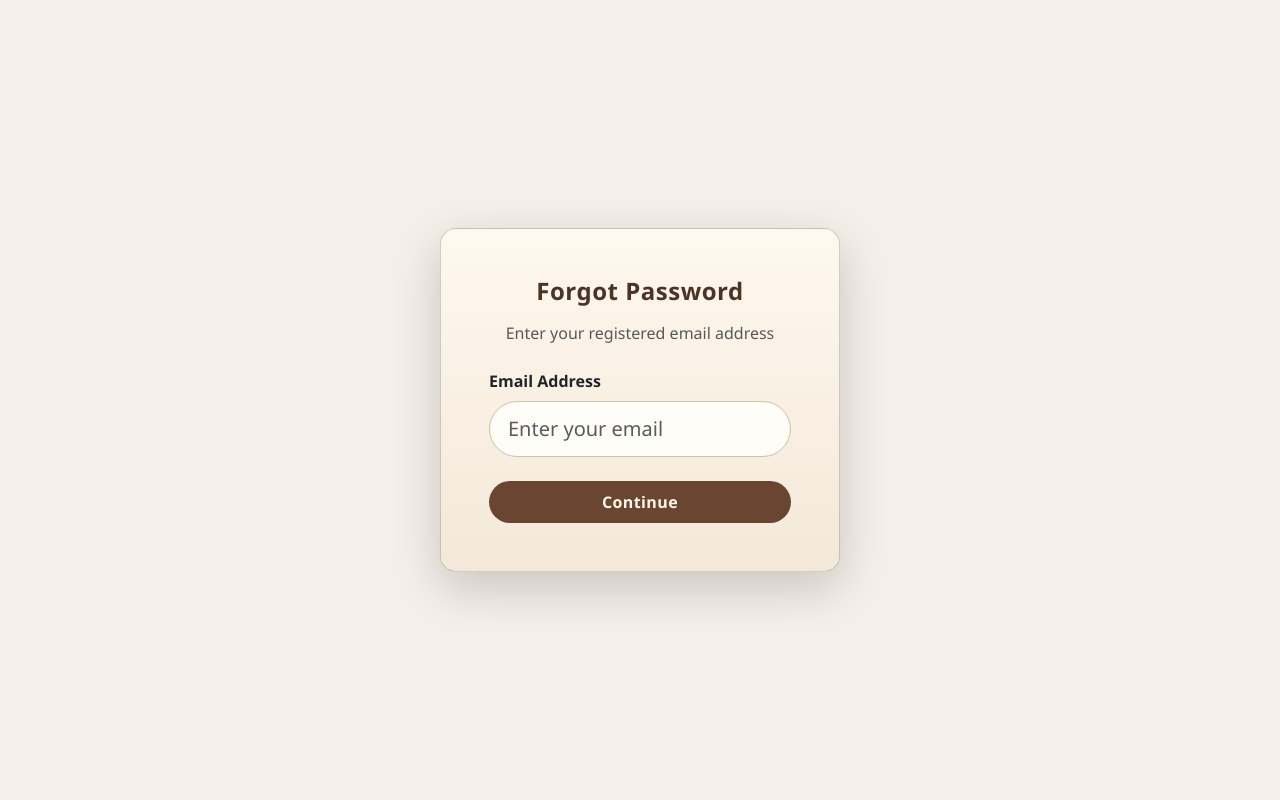
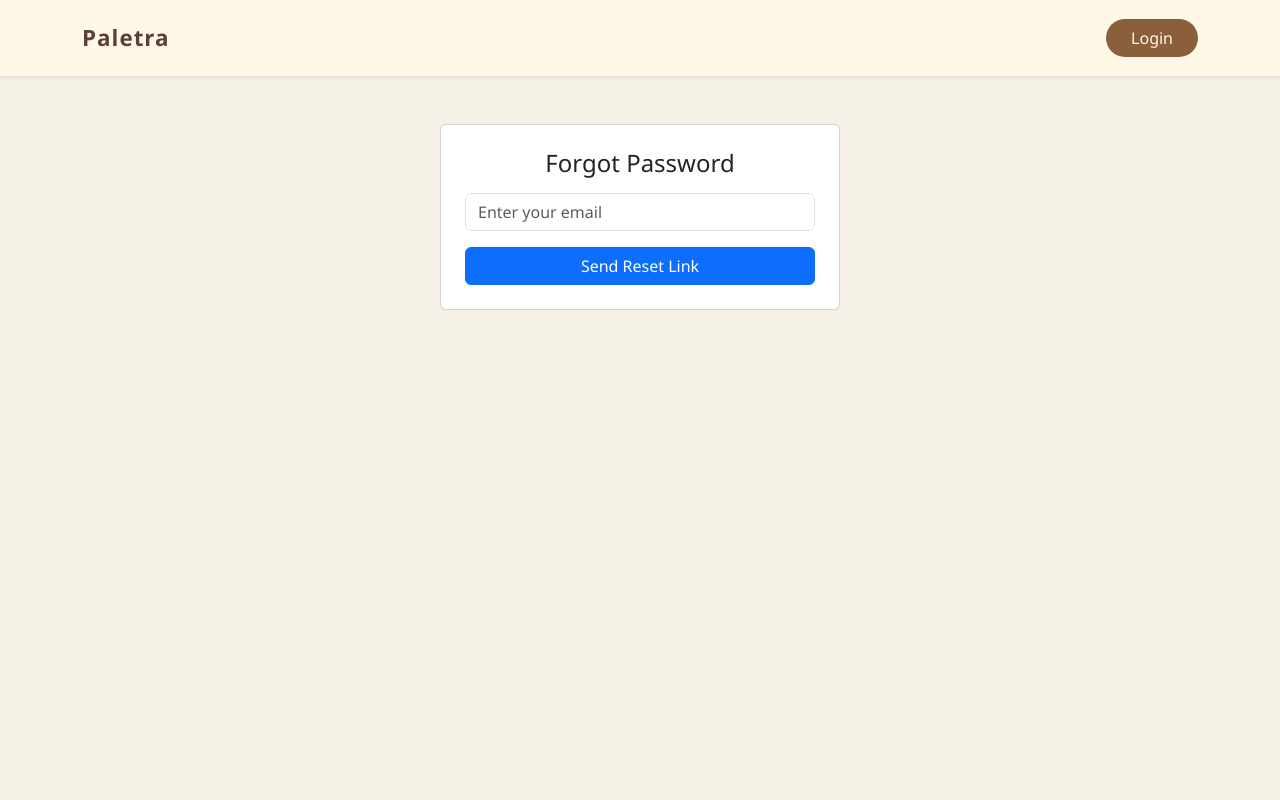
Before and after one commit to RaniyaAK/arts, a Django app: page /forgot-password/ in a window 1280 px wide. Run offline with Django 5.2, Linux system fonts and the light colour scheme; some libraries are stand-ins or nearby versions.

Commit message:
forgot password function added

```diff
--- a/arts_project/urls.py
+++ b/arts_project/urls.py
@@ -17,6 +17,41 @@ Including another URLconf
 from django.contrib import admin
 from django.urls import path,include
 
+from django.urls import path
+from django.contrib.auth import views as auth_views
+
 urlpatterns = [
-    path('',include ('core_app.urls')),
+    path('', include('core_app.urls')),
+
+    path(
+        'forgot-password/',
+        auth_views.PasswordResetView.as_view(
+            template_name='forgot_password.html'
+        ),
+        name='forgot_password'
+    ),
+
+    path(
+        'reset-password-sent/',
+        auth_views.PasswordResetDoneView.as_view(
+            template_name='password_reset_sent.html'
+        ),
+        name='password_reset_done'
+    ),
+
+    path(
+        'reset/<uidb64>/<token>/',
+        auth_views.PasswordResetConfirmView.as_view(
+            template_name='reset_password.html'
+        ),
+        name='password_reset_confirm'
+    ),
+
+    path(
+        'reset-password-complete/',
+        auth_views.PasswordResetCompleteView.as_view(
+            template_name='password_reset_complete.html'
+        ),
+        name='password_reset_complete'
+    ),
 ]
--- a/core_app/templates/forgot_password.html
+++ b/core_app/templates/forgot_password.html
@@ -1,138 +1,21 @@
 {% extends "masterss.html" %}
-{% block body_class %}no-navbar{% endblock %}
 {% block title %}Forgot Password{% endblock %}
 
 {% block content %}
-<div class="forgot-password-page d-flex align-items-center justify-content-center min-vh-100">
+<div class="container py-5">
+  <div class="card p-4 mx-auto" style="max-width:400px;">
+    <h4 class="text-center mb-3">Forgot Password</h4>
 
-  <div class="card shadow-lg p-5 rounded-4 login-card"
-       style="width: 400px;">
-
-    <h4 class="fw-bold text-center mb-3 login-title">
-      Forgot Password
-    </h4>
-
-    <p class="text-center text-muted mb-4">
-      Enter your registered email address
-    </p>
+    {% for message in messages %}
+      <div class="alert alert-info">{{ message }}</div>
+    {% endfor %}
 
     <form method="post">
       {% csrf_token %}
-      <div class="mb-4">
-        <label class="form-label fw-semibold">Email Address</label>
-        <input type="email"
-               name="email"
-               class="form-control form-control-lg"
-               placeholder="Enter your email"
-               required>
-      </div>
-
-      <button type="submit"
-              class="btn btn-login w-100 fw-semibold py-2 rounded-pill">
-        Continue
-      </button>
+      <input type="email" name="email" class="form-control mb-3"
+             placeholder="Enter your email" required>
+      <button class="btn btn-primary w-100">Send Reset Link</button>
     </form>
-
-    {% if messages %}
-      <div class="mt-4">
-        {% for message in messages %}
-          <div class="alert alert-{{ message.tags }} mt-2 mb-0 text-center">
-            {{ message }}
-          </div>
-        {% endfor %}
-      </div>
-    {% endif %}
-
   </div>
 </div>
-
-<style>
-/* PAGE BASE */
-body {
-    background-color: #F4EFE8;
-}
-
-/* LOGIN CARD */
-.login-card {
-    background: linear-gradient(180deg, #FFF8EE, #F3E8D9);
-    border-radius: 26px;
-    padding: 32px;
-}
-
-/* TITLE */
-.login-title {
-    color: #4B3326;
-    font-weight: 600;
-    letter-spacing: 0.5px;
-}
-
-/* INPUTS */
-.login-card input {
-    width: 100%;
-    border-radius: 30px;
-    border: 1px solid #D2C2A8;
-    padding: 12px 18px;
-    background-color: #FFFDF8;
-    transition: border 0.25s ease, box-shadow 0.25s ease;
-}
-
-.login-card input:focus {
-    border-color: #CFAF5D;
-    box-shadow: 0 0 0 0.15rem rgba(207,175,93,0.25);
-    outline: none;
-}
-
-/* BUTTON */
-.btn-login {
-    background-color: #6A4632;
-    color: #FFF8E7;
-    font-weight: 600;
-    letter-spacing: 0.4px;
-    padding: 10px;
-    transition: all 0.3s ease;
-}
-
-.btn-login:hover {
-    background-color: #CFAF5D;
-    color: #3E2A20;
-}
-
-/* LINKS — UX FIX */
-.login-links a {
-    position: relative;
-    display: inline-block;
-    font-size: 0.9rem;
-    color: #5A4032;
-    padding-bottom: 3px;
-    transition: color 0.25s ease, transform 0.25s ease;
-}
-
-.login-links a::after {
-    content: "";
-    position: absolute;
-    left: 0;
-    bottom: 0;
-    width: 100%;
-    height: 1px;
-    background-color: #D6B36A;
-    transform: scaleX(0);
-    transform-origin: left;
-    transition: transform 0.25s ease;
-}
-
-.login-links a:hover {
-    color: #3E2A20;
-    transform: translateX(3px);
-}
-
-.login-links a:hover::after {
-    transform: scaleX(1);
-}
-
-/* REMOVE DJANGO HELP TEXT */
-.helptext {
-    display: none;
-}
-</style>
-
 {% endblock %}
--- a/core_app/urls.py
+++ b/core_app/urls.py
@@ -11,8 +11,6 @@ urlpatterns = [
 
     path('register/', views.register_view, name='register'),
     path('login/', views.login_view, name='login'),
-    path('forgot-password/', views.forgot_password, name='forgot_password'),
-    path('reset-password/<str:email>/', views.reset_password, name='reset_password'),
     path('logout/', views.logout_view, name='logout'),
 
     path('artist_dashboard/', views.artist_dashboard, name='artist_dashboard'),
@@ -63,6 +61,7 @@ urlpatterns = [
     # path('artist/revenue/', views.artist_revenue, name='artist_revenue'),
 
 
+
 ]
 
 if settings.DEBUG:
--- a/core_app/views.py
+++ b/core_app/views.py
@@ -22,6 +22,11 @@ from .models import Notification
 
 import paypalrestsdk
 from django.db.models import Sum
+
+from django.contrib.auth.tokens import default_token_generator
+from django.utils.http import urlsafe_base64_encode, urlsafe_base64_decode
+from django.utils.encoding import force_bytes
+from django.core.mail import send_mail
 
 
 paypalrestsdk.configure({
@@ -789,3 +794,65 @@ def cancel_commission(request, commission_id):
     return redirect(
         'client_commissions' if request.user == commission.client else 'artist_commissions'
     )
+
+
+
+User = get_user_model()
+
+def forgot_password(request):
+    if request.method == 'POST':
+        email = request.POST.get('email')
+        user = User.objects.filter(email=email).first()
+
+        if not user:
+            messages.error(request, "No account found with this email.")
+            return redirect('forgot_password')
+
+        uid = urlsafe_base64_encode(force_bytes(user.pk))
+        token = default_token_generator.make_token(user)
+
+        reset_link = request.build_absolute_uri(
+            f"/reset-password/{uid}/{token}/"
+        )
+
+        send_mail(
+            subject="Reset Your Password - Paletra",
+            message=f"Click the link to reset your password:\n\n{reset_link}",
+            from_email=settings.DEFAULT_FROM_EMAIL,
+            recipient_list=[email],
+        )
+
+        messages.success(request, "Password reset link sent to your email.")
+        return redirect('login')
+
+    return render(request, 'forgot_password.html')
+
+
+
+
+def reset_password(request, uidb64, token):
+    try:
+        uid = urlsafe_base64_decode(uidb64).decode()
+        user = User.objects.get(pk=uid)
+    except:
+        user = None
+
+    if user is None or not default_token_generator.check_token(user, token):
+        messages.error(request, "Invalid or expired reset link.")
+        return redirect('forgot_password')
+
+    if request.method == 'POST':
+        password = request.POST.get('password')
+        confirm_password = request.POST.get('confirm_password')
+
+        if password != confirm_password:
+            messages.error(request, "Passwords do not match.")
+            return redirect(request.path)
+
+        user.set_password(password)
+        user.save()
+
+        messages.success(request, "Password reset successful. Please login.")
+        return redirect('login')
+
+    return render(request, 'auth/reset_password.html')
```
Also changed, not shown: arts_project/settings.py (+13 -0 lines), core_app/templates/password_reset_complete.html (added, +67 -0 lines), core_app/templates/password_reset_sent.html (added, +23 -0 lines), core_app/templates/reset_password.html (+60 -91 lines), db.sqlite3, media/profiles/girl_2WhO5hR.dp.1.webp (added).
